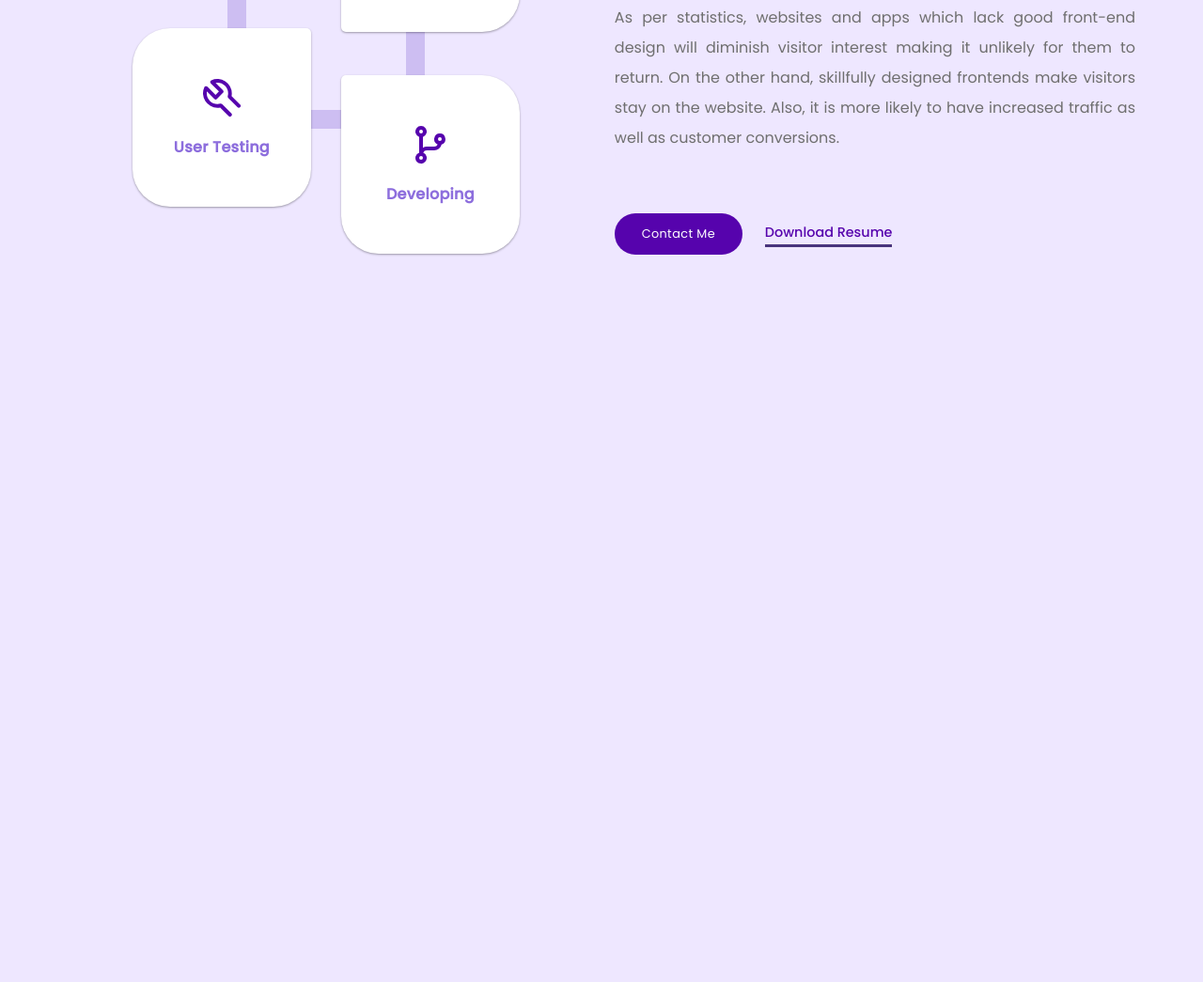
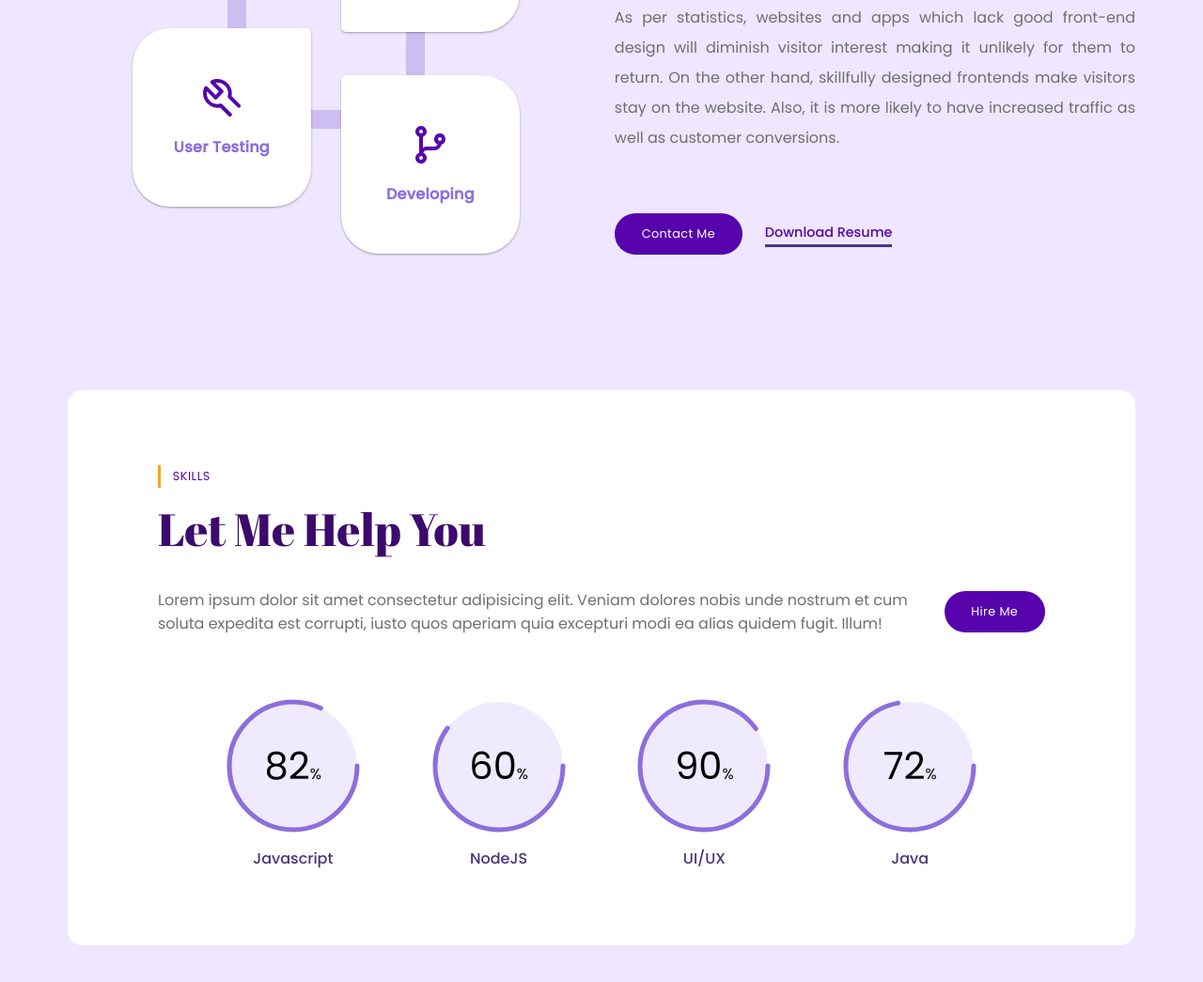
Before and after one commit to arkajitroy/My-Portfolio-Website, a plain HTML site: page index.html in a window 1280 px wide. Shown: the part 1047-2092 px from the top of the page at 94% size. Before the commit the page ends 1398 px from the top, so only its background shows below. Drawn offline with nearby package versions, Linux system fonts and the light colour scheme; no server answers.

Commit message:
skills-section added with transition

```diff
--- a/index.html
+++ b/index.html
@@ -8,6 +8,7 @@
         <link rel="stylesheet" href="./styles/style.css" />
         <link rel="stylesheet" href="./styles/resources.css" />
         <link rel="stylesheet" href="./styles/about.css" />
+        <link rel="stylesheet" href="./styles/Skills.css" />
 
         <!-------------- Additional Libraries ----------->
         <script src="https://unpkg.com/scrollreveal"></script>
@@ -154,7 +155,72 @@
                     </div>
                 </div>
             </section>
+
+            <section class="skills">
+                <div class="container">
+                    <div class="skill-box">
+                        <div class="box-heading">
+                            <h3 class="sub-heading">Skills</h3>
+                            <h1 class="heading">Let Me Help You</h1>
+                            <div class="box-desc">
+                                <p class="text">
+                                    Lorem ipsum dolor sit amet consectetur
+                                    adipisicing elit. Veniam dolores nobis unde
+                                    nostrum et cum soluta expedita est corrupti,
+                                    iusto quos aperiam quia excepturi modi ea
+                                    alias quidem fugit. Illum!
+                                </p>
+                                <a href="#" class="btn">Hire Me</a>
+                            </div>
+                        </div>
+                        <div class="skills-wrap">
+                            <!-- SKILL-1 -->
+                            <div class="skill">
+                                <div class="sk-progress">
+                                    <svg><circle cx="75" cy="75" r="68" /></svg>
+                                    <h2 class="counter">
+                                        <span data-target="82">0</span>%
+                                    </h2>
+                                </div>
+                                <div class="sk-title">Javascript</div>
+                            </div>
+                            <!-- SKILL-2 -->
+                            <div class="skill">
+                                <div class="sk-progress">
+                                    <svg><circle cx="75" cy="75" r="68" /></svg>
+                                    <h2 class="counter">
+                                        <span data-target="60">0</span>%
+                                    </h2>
+                                </div>
+                                <div class="sk-title">NodeJS</div>
+                            </div>
+                            <!-- SKILL-3 -->
+                            <div class="skill">
+                                <div class="sk-progress">
+                                    <svg><circle cx="75" cy="75" r="68" /></svg>
+                                    <h2 class="counter">
+                                        <span data-target="90">0</span>%
+                                    </h2>
+                                </div>
+                                <div class="sk-title">UI/UX</div>
+                            </div>
+                            <!-- SKILL-4 -->
+                            <div class="skill">
+                                <div class="sk-progress">
+                                    <svg><circle cx="75" cy="75" r="68" /></svg>
+                                    <h2 class="counter">
+                                        <span data-target="72">0</span>%
+                                    </h2>
+                                </div>
+                                <div class="sk-title">Java</div>
+                            </div>
+                        </div>
+                    </div>
+                </div>
+            </section>
+            <section style="height: 1000px"></section>
         </main>
     </body>
     <script src="./scripts/main.js"></script>
+    <script src="./scripts/skills.js"></script>
 </html>
--- /dev/null
+++ b/scripts/skills.js
@@ -0,0 +1,50 @@
+const first_skill = document.querySelector('.skill:first-child')
+const sk_counters = document.querySelectorAll('.counter span')
+const progress_bars = document.querySelectorAll('.skills svg circle')
+
+window.addEventListener('scroll', () => {
+    if (!skillsPlayed) skillsCounter()
+})
+
+/* --------------------- Skill Progress Bar Animation ----------------------*/
+
+function hasReached(e) {
+    let topPos = e.getBoundingClientRect().top
+
+    if (window.innerHeight >= topPos + e.offsetHeight) return true
+    return false
+}
+
+function updateCount(num, maxNum) {
+    let currNum = +num.innerText
+    if (currNum < maxNum) {
+        num.innerText = currNum + 1
+        setTimeout(() => {
+            updateCount(num, maxNum)
+        }, 12)
+    }
+}
+
+let skillsPlayed = false
+
+function skillsCounter() {
+    if (!hasReached(first_skill)) return
+
+    skillsPlayed = true
+
+    sk_counters.forEach((counter, i) => {
+        let target = +counter.dataset.target
+        let strokeVal = 427 - 427 * (target / 100)
+        console.log(strokeVal)
+
+        progress_bars[i].style.setProperty('--target', strokeVal)
+
+        setTimeout(() => {
+            updateCount(counter, target)
+        }, 400)
+    })
+
+    progress_bars.forEach(
+        (p) => (p.style.animation = 'progress 2s ease-in-out forwards')
+    )
+}
--- /dev/null
+++ b/styles/Skills.css
@@ -0,0 +1,94 @@
+/*--------------------- Skills Section ---------------------*/
+
+.skills {
+    overflow: hidden;
+}
+
+.skills .container {
+    padding: 4rem 2rem;
+}
+
+.skill-box {
+    background-color: white;
+    padding: 5rem 6rem;
+    border-radius: 1rem;
+    width: 100%;
+}
+
+.box-desc {
+    display: grid;
+    grid-template-columns: 1fr auto;
+    align-items: center;
+    column-gap: 2rem;
+}
+
+.skills-wrap {
+    display: grid;
+    grid-template-columns: repeat(4, 150px);
+    margin-top: 2rem;
+    justify-content: space-evenly;
+}
+
+.skill {
+    display: flex;
+    flex-direction: column;
+    align-items: center;
+    justify-content: center;
+    transition: transform 0.4s;
+}
+
+.skill:hover {
+    transform: scale(1.2);
+}
+
+.sk-progress {
+    position: relative;
+    width: 150px;
+    height: 150px;
+}
+
+.sk-progress svg {
+    position: absolute;
+    width: 100%;
+    height: 100%;
+    top: 50%;
+    left: 50%;
+    transform: translate(-50%, -50%);
+}
+
+.sk-progress svg circle {
+    fill: var(--primary-5);
+    stroke-width: 5px;
+    stroke: var(--primary-3);
+    stroke-dasharray: 427;
+    stroke-dashoffset: 427;
+    stroke-linecap: round;
+}
+
+@keyframes progress {
+    to {
+        stroke-dashoffset: var(--target);
+    }
+}
+
+.counter {
+    position: absolute;
+    top: 50%;
+    left: 50%;
+    transform: translate(-50%, -50%);
+    z-index: 1;
+    color: black;
+    font-weight: 400;
+    font-size: 1rem;
+}
+
+.counter span {
+    font-size: 2.5rem;
+}
+
+.sk-title {
+    color: var(--primary-1);
+    margin-top: 0.7rem;
+    font-weight: 500;
+    font-size: 1rem;
+}
--- a/styles/style.css
+++ b/styles/style.css
@@ -139,10 +139,11 @@ nav.container {
     color: black;
     border-radius: 50%;
     box-shadow: rgba(0, 0, 0, 0.179) 0px 3px 8px;
-    transition: 0.5s;
+    transition: transform 0.5s;
 }
 
 .toggle-btn:hover {
+    transform: scale(1.2);
     filter: brightness(90%);
 }
 
```
